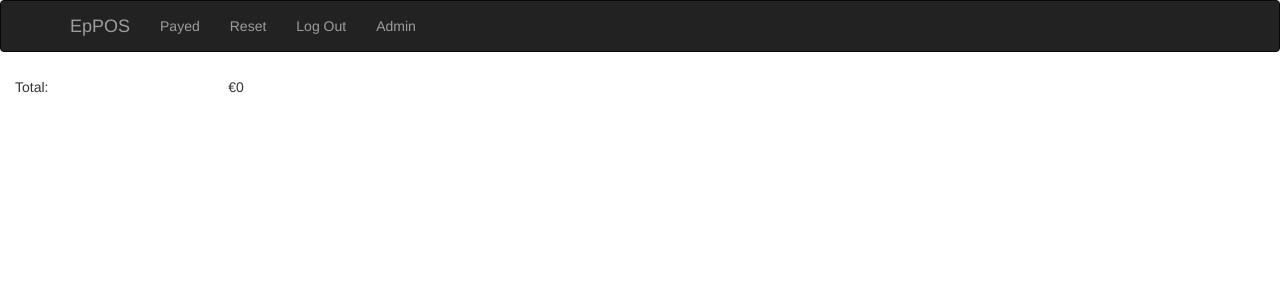
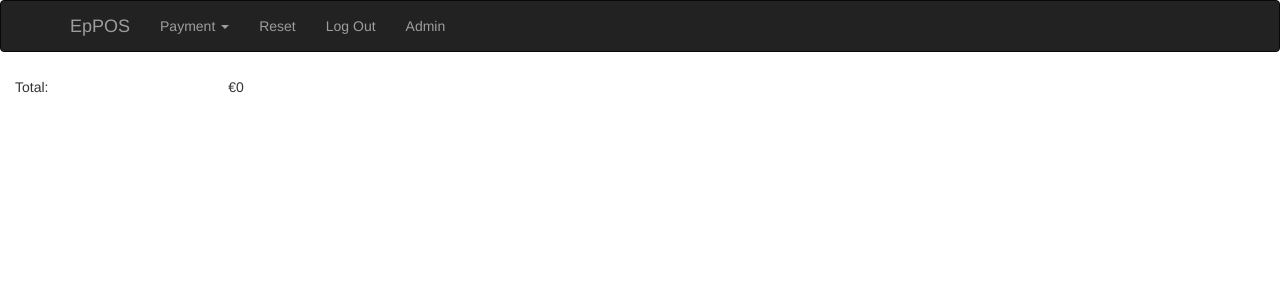
Before and after one commit to Epse/EpPos, a Django app: page /pos/order/ in a window 1280 px wide. Shown: the top 300 px of the page. Run offline with Django 3.2, Linux system fonts and the light colour scheme; the visitor is signed in with stand-in values (Sample User, id 1); data comes from the database, SQL or seed files in the repository; data that the repository does not hold is empty; some libraries are stand-ins or nearby versions.

Commit message:
Fixed #26

```diff
--- a/pos/templates/pos/order.html
+++ b/pos/templates/pos/order.html
@@ -56,7 +56,16 @@
 		            </div>
 		            <div id="navbar" class="collapse navbar-collapse">
 		                <ul class="nav navbar-nav">
-			                  <li><a href="javascript:void(0);" onclick="payed();" role="button">Payed</a></li>
+			                  <li class="dropdown">
+                                <a href="#" class="dropdown-toggle" role="button" id="dropdownMenu1" data-toggle="dropdown" aria-haspopup="true" aria-expanded="true">
+                                    Payment
+                                    <span class="caret"></span>
+                                </a>
+                                <ul class="dropdown-menu" aria-labelledby="dropdownMenu1">
+                                    <li><a href="#" onclick="payed('cash');">Cash</a></li>
+                                    <li><a href="#" onclick="payed('card');">Card</a></li>
+                                </ul>
+                        </li>
 			                  <li><a href="javascript:void(0);" onclick="reset();" role="button">Reset</a></li>
 			                  <li><a href="{% url 'logout' %}">Log Out</a></li>
 			                  <li><a href="../../admin">Admin</a></li>
@@ -96,8 +105,12 @@
 		         console.log("Reset addition");
 	       }
 
-	       function payed() {
-		         $('#additiondiv').load("{% url 'addition' 'payed' %}");
+	       function payed(method) {
+             if (method == "cash") {
+		             $('#additiondiv').load("{% url 'addition' 'cashpayment' %}");
+             } else if (method == "card") {
+		             $('#additiondiv').load("{% url 'addition' 'cardpayment' %}");
+             }
 		         console.log("Person payed");
 	       }
 
--- a/pos/views.py
+++ b/pos/views.py
@@ -46,7 +46,7 @@ def addition(request, operation):
             current_order.order_totalprice = 0
             current_order.save()
 
-        elif operation == "payed":
+        elif operation == "cashpayment":
             for product in helper.parse_json_product_list(current_order.order_list):
                 product_in_database = Product.objects.get(product_name=product.product_name)
                 if product_in_database.product_stockApplies:
@@ -61,6 +61,21 @@ def addition(request, operation):
             current_order.save()
             current_order = Order.objects.create(order_user=request.user.username)
             succesfully_payed = True
+
+        elif operation == "cardpayment":
+            for product in helper.parse_json_product_list(current_order.order_list):
+                product_in_database = Product.objects.get(product_name=product.product_name)
+                amount_added = amount_added + product.product_price
+                if product_in_database.product_stockApplies:
+                    product_in_database.product_stock = productInDatabase.product_stock - 1
+                    product_in_database.save()
+
+            current_order.order_done = True
+            current_order.save()
+            current_order = Order.objects.create(order_user=request.user.username)
+            succesfully_payed = True
+
+
 
         else:
             product_in_database = Product.objects.filter(product_name = operation).first()
```
